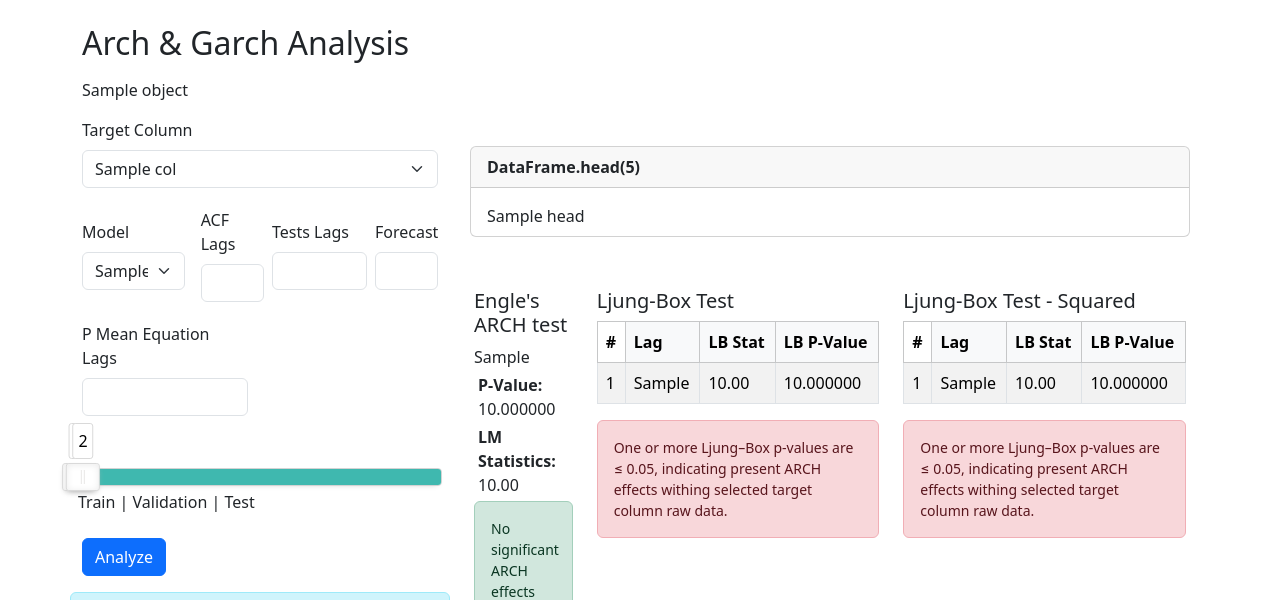
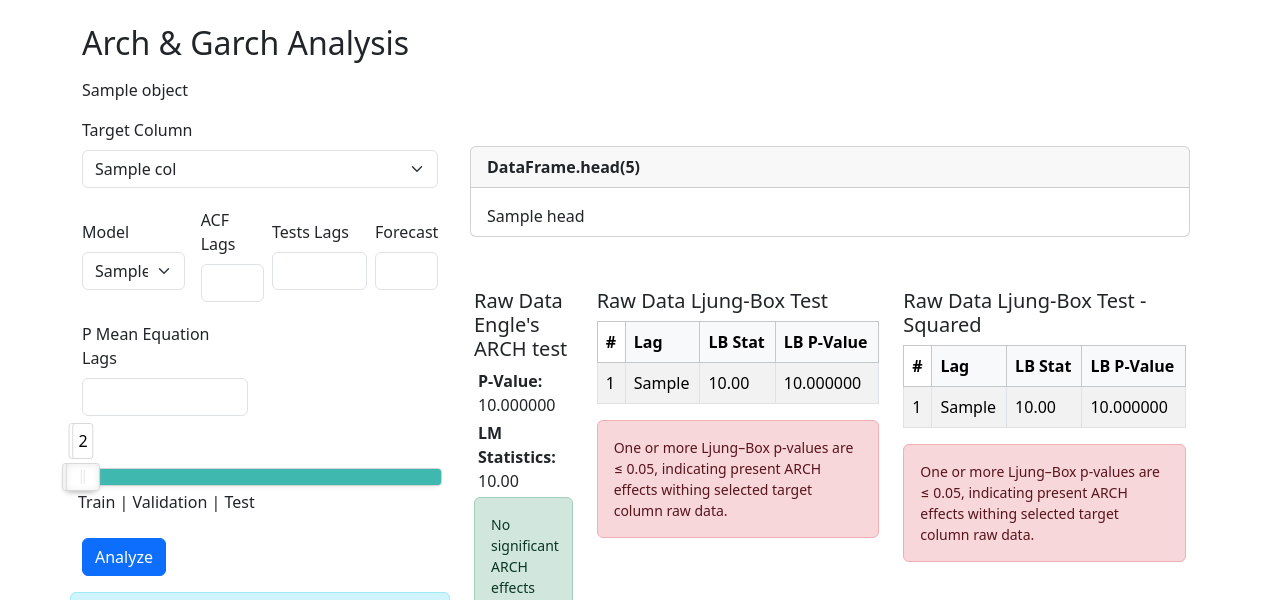
Before and after one commit to daniel-tomaszuk/data-science-web-tool, a Django app: template data_science_web_tool/garch/templates/garch/details.html in a window 1280 px wide. Shown: the top 600 px of the page. Run offline with Django 5.2, Linux system fonts and the light colour scheme; the template is opened without the code that fills it: most values are stand-ins (such as "Sample title", 1, 10 or a date in 2020); data that the repository does not hold is empty; some libraries are stand-ins or nearby versions.

Commit message:
Description improvements.

```diff
--- a/data_science_web_tool/garch/templates/garch/details.html
+++ b/data_science_web_tool/garch/templates/garch/details.html
@@ -157,9 +157,8 @@
             </div>
             <div class="row p-1 mt-5">
                 <div class="col-2">
-                    <h5>Engle's ARCH test</h5>
+                    <h5>Raw Data Engle's ARCH test</h5>
                     {% if raw_data_engle_arch_test_results %}
-                        {{ raw_data_engle_arch_test_results_success }}
                         <p class="m-1"><b>P-Value:</b> {{ raw_data_engle_arch_test_results.p_value|floatformat:6 }}</p>
                         <p class="m-1"><b>LM Statistics:</b> {{ raw_data_engle_arch_test_results.lm_statistics|floatformat:2 }}</p>
                         {% if raw_data_engle_arch_test_results_success %}
@@ -172,7 +171,7 @@
                      {% endif %}
                 </div>
                 <div class="col-5">
-                    <h5>Ljung-Box Test</h5>
+                    <h5>Raw Data Ljung-Box Test</h5>
                     {% if raw_data_ljung_box_test_results %}
                         <table class="table table-bordered table-striped table-hover align-middle">
                             <thead class="table-light">
@@ -204,7 +203,7 @@
                     {% endif %}
                 </div>
                 <div class="col-5">
-                    <h5>Ljung-Box Test - Squared</h5>
+                    <h5>Raw Data Ljung-Box Test - Squared</h5>
                     {% if raw_data_ljung_box_test_results_squared %}
                         <table class="table table-bordered table-striped table-hover align-middle">
                             <thead class="table-light">
--- a/data_science_web_tool/linear_regression/views.py
+++ b/data_science_web_tool/linear_regression/views.py
@@ -110,6 +110,8 @@ class LinearRegressionView(DetailView):
         plt.xticks(rotation=45)
         plt.gcf().autofmt_xdate()
         plt.grid(True)
+        plt.xlabel("Date")
+        plt.ylabel(f"{target_column} Values")
         plt.tight_layout()
 
         # Save the plot as a base64 string
--- a/data_science_web_tool/preprocessing/templates/preprocessing/components/create_image.html
+++ b/data_science_web_tool/preprocessing/templates/preprocessing/components/create_image.html
@@ -87,7 +87,7 @@
     <!-- Display Generated Plot -->
     {% if preprocessing_plot_image %}
         <div class="row">
-            <div class="mt-4 col-12">
+            <div class="mt-4 col-12 text-center">
                 <img id="plotResult" src="{{ preprocessing_plot_image  }}" alt="Plot of {{ preprocessing_plot_image }}" class="img-fluid rounded">
             </div>
         </div>
```
